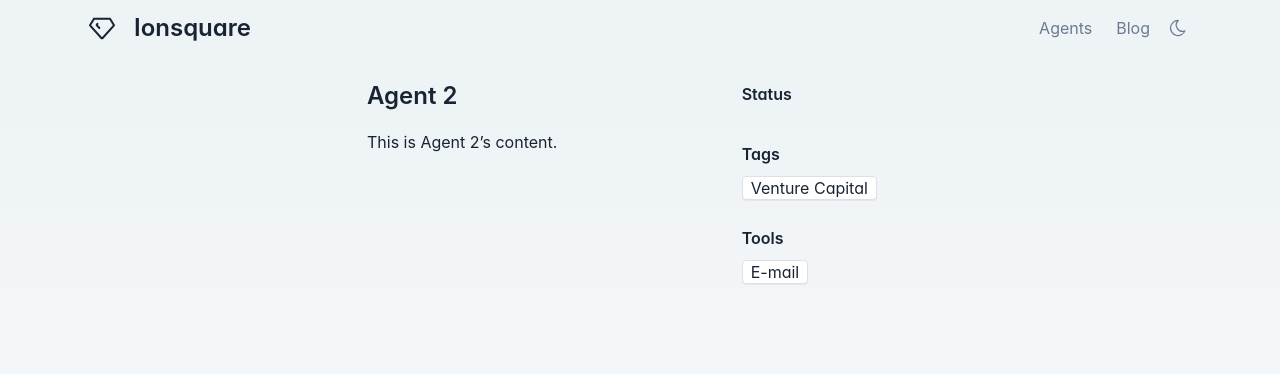
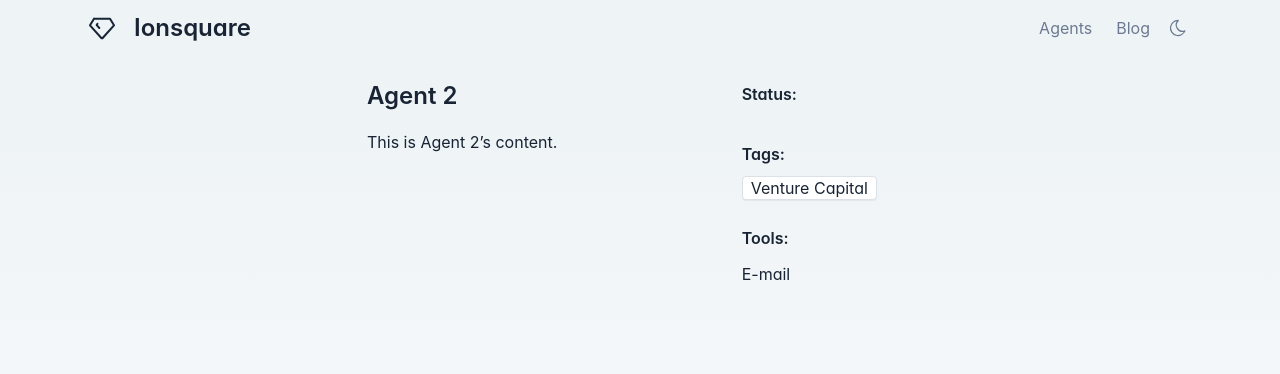
Before and after one commit to olegp/ionsquare.com, a Jekyll site: the page built from site/_agents/agent-two.md, in a window 1280 px wide. Shown: the top 374 px of the page. Built offline with Jekyll 4.4.1, drawn with Linux system fonts in a browser that asks for light colours.

Commit message:
Update agent layout with improved label formatting and class names

```diff
--- a/site/_layouts/agent.html
+++ b/site/_layouts/agent.html
@@ -9,13 +9,13 @@ layout: default
         <div class="col-12 col-md-4 order-md-2">
           <div class="row row-gap-4">
             <div class="col-md-12 pe-2 pe-md-3 col-12">
-              <b>Status</b>
+              <b>Status:</b>
               <div class="mt-2">
                 {{ page.status }}
               </div>
             </div>
             <div class="col-md-12 pe-2 pe-md-3 col-12">
-              <b>Tags</b>
+              <b>Tags:</b>
               <div class="mt-2 tags-list">
                 {% for tag in page.tags %}
                   <div class="tag">{{ tag }}</div>
@@ -23,10 +23,10 @@ layout: default
               </div>
             </div>
             <div class="col-md-12 pe-2 pe-md-3 col-12">
-              <b>Tools</b>
-              <div class="mt-2 tags-list">
+              <b>Tools:</b>
+              <div class="mt-2 tools-list">
                 {% for tool in page.tools %}
-                  <div class="tag">{{ tool }}</div>
+                  <div class="tool">{{ tool }}</div>
                 {% endfor %}
               </div>
             </div>
```
